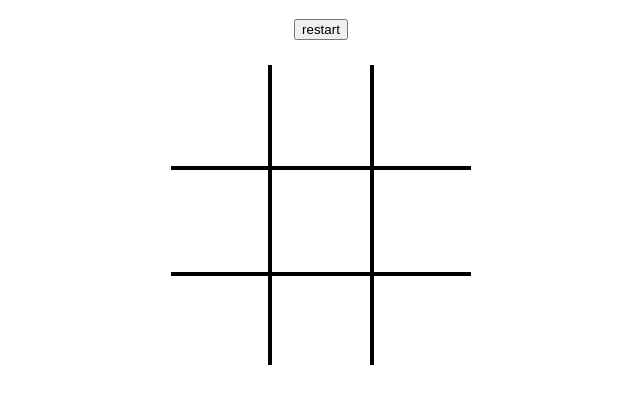
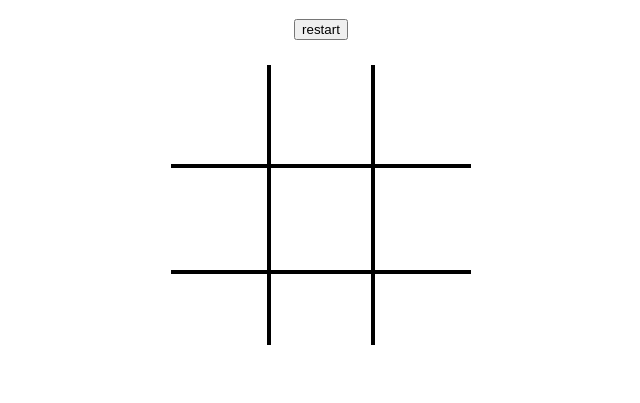
Before and after one commit to ekeric13/tic-tac-toe, a plain HTML site: page index.html in a window 1280 px wide. Shown: the part 61-464 px from the top of the page, without its empty margins (319-959 px from the left). Drawn offline with Linux system fonts and the light colour scheme.

Commit message:
Modify css to fit deployment

```diff
--- a/styles.css
+++ b/styles.css
@@ -16,13 +16,14 @@ body {
 .table-container {
   margin: 0 auto;
   width: 300px;
-  height: 300px;
+  height: 280px;
   overflow: hidden;
 }
 
 .game-board {
-  margin: -3px;
+  margin: -5px;
   border-spacing: 0;
+  text-align: center;
 }
 
 .row {
```
